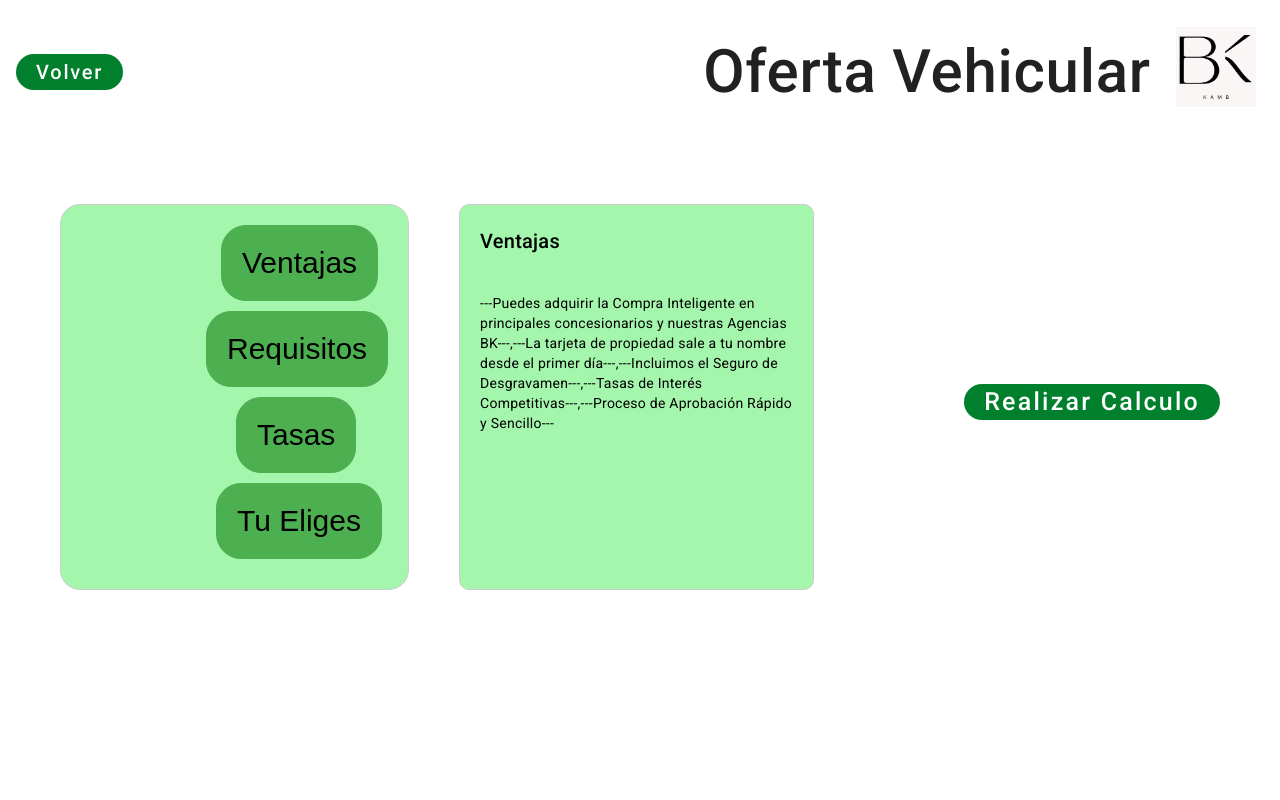
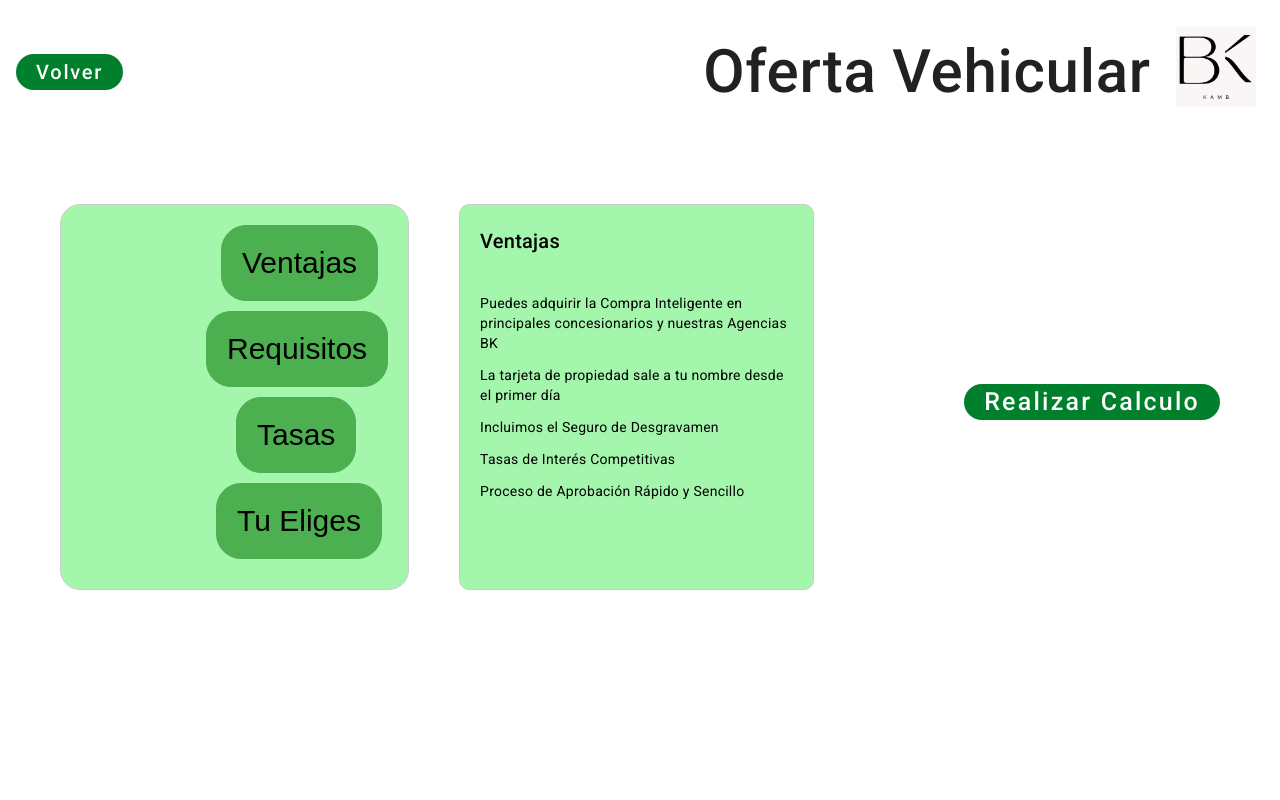
Before and after one commit to Credito-Vehicular-Grupo1/Credito-Vehicular, an Angular app: page /plan in a window 1280 px wide. Both pictures are taken after a click on the button "Ventajas". Shown: the top 800 px of the page. Built offline with nearby package versions, Linux system fonts and the light colour scheme.

Commit message:
plan contenido

```diff
--- a/src/app/pages/plan/plan.component.html
+++ b/src/app/pages/plan/plan.component.html
@@ -20,11 +20,19 @@
       <!-- Agrega más botones según sea necesario -->
     </div>
     <div class="detail-column">
+      <!--<div *ngIf="selectedContent">
+        <h2>{{ selectedContent }}</h2>
+        <br>
+        <p>{{ contentMap[selectedContent ] }}</p>
+      </div>-->
       <div *ngIf="selectedContent">
         <h2>{{ selectedContent }}</h2>
         <br>
-        <p>{{ contentMap[selectedContent ] }}</p>
+        <div *ngFor="let line of contentMap[selectedContent].split('\n')">
+          <p>{{ line }}</p>
+        </div>
       </div>
+
 
     </div>
     <div>
--- a/src/app/pages/plan/plan.component.ts
+++ b/src/app/pages/plan/plan.component.ts
@@ -14,7 +14,7 @@ export class PlanComponent {
     this.currentRoute = this.router.url;
 
   }
-  contentMap: { [key: string]: string[] } = {
+  /*contentMap: { [key: string]: string[] } = {
     'Ventajas': [
       '---Puedes adquirir la Compra Inteligente en principales concesionarios y nuestras Agencias BK---',
       '---La tarjeta de propiedad sale a tu nombre desde el primer día---',
@@ -35,6 +35,16 @@ export class PlanComponent {
       '---Plazo del Crédito: 2 años o 3 años---'],
     // Agrega más contenido según sea necesario
 
+  };*/
+  contentMap: { [key: string]: string } = {
+    'Ventajas': 'Puedes adquirir la Compra Inteligente en principales concesionarios y nuestras Agencias BK\nLa tarjeta de propiedad sale a tu nombre desde el primer día\nIncluimos el Seguro de Desgravamen\nTasas de Interés Competitivas\nProceso de Aprobación Rápido y Sencillo',
+
+    'Requisitos': 'Es necesario que tengas un ingreso mensual bruto mínimo de S/ 1,500.\nEs obligatorio afiliarse a un seguro vehicular durante el plazo total del crédito.\nBuen comportamiento de pago en el BK y sistema financiero.\nNo contar con multas de los últimos procesos electorales.nEvaluación de Riesgo Crediticio',
+
+    'Tasas': 'La TEA para crédito en soles: desde 8.49% hasta 20.26%\nLa TEA para crédito en dólares: desde 8.49% hasta 20.22%',
+
+    'Tu Eliges': 'Plazo del Crédito: 2 años o 3 años',
+    // Agrega más contenido según sea necesario
   };
 
   selectedContent: string | null = null;
```
